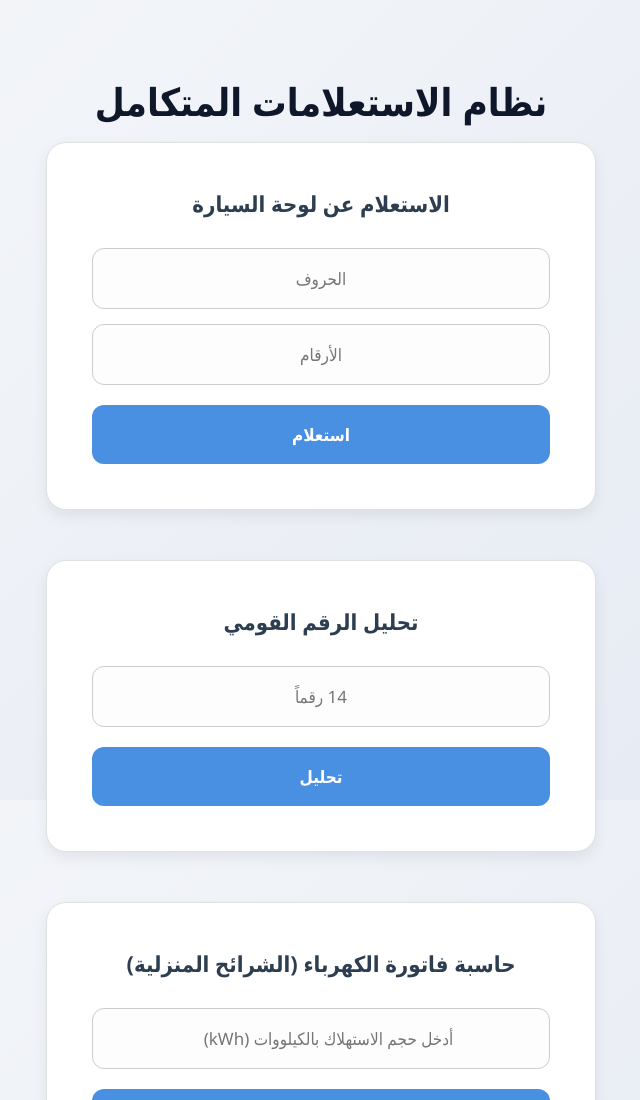
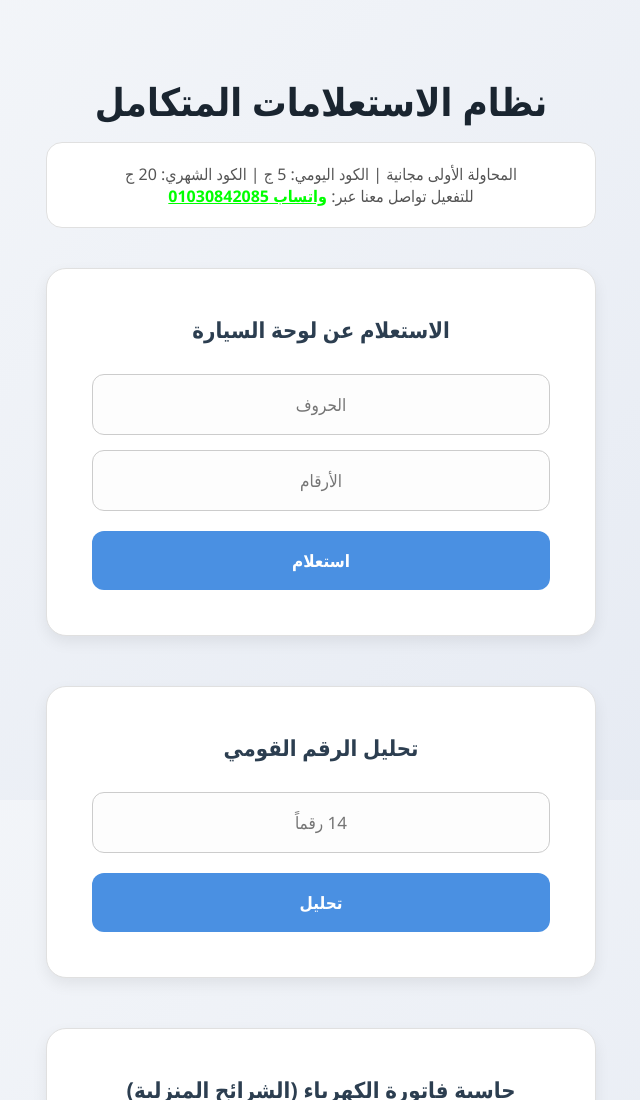
Before and after one commit to yousefmoh100100/eg-inquiry-system, a plain HTML site: page index.html in a window 1280 px wide. Shown: the top 1100 px of the page, without its empty margins (319-959 px from the left). Drawn offline with nearby package versions, Linux system fonts and the light colour scheme.

Commit message:
Revise index.html for inquiry system enhancements
Updated the HTML structure and content for the inquiry system, including changes to the header and main sections.

```diff
--- a/index.html
+++ b/index.html
@@ -17,7 +17,14 @@
 <body>
 <div class="main-wrapper" id="main-content">
 
-    <h1 style="text-align: center; margin: 25px 0 15px 0; color: #0f172a; font-size: 2.4rem; font-weight: bold;">نظام الاستعلامات المتكامل</h1>
+    <h1 style="text-align: center; margin: 25px 0 15px 0; color: #1a2530; font-size: 2.4rem; font-weight: bold;">نظام الاستعلامات المتكامل</h1>
+
+    <header class="contact-header">
+        <p>المحاولة الأولى مجانية | الكود اليومي: 5 ج | الكود الشهري: 20 ج</p>
+        <p>للتفعيل تواصل معنا عبر:
+            <a href="https://wa.me/201030842085" target="_blank" style="color: #00ff00; text-decoration: underline; font-weight: bold;">واتساب 01030842085</a>
+        </p>
+    </header>
 
     <main id="services-wrapper" style="display:none;">
         <div class="service-card">
```
